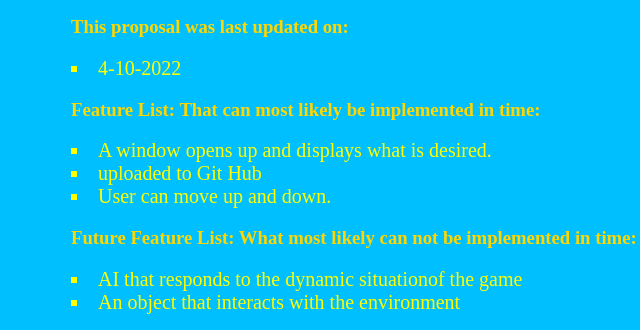
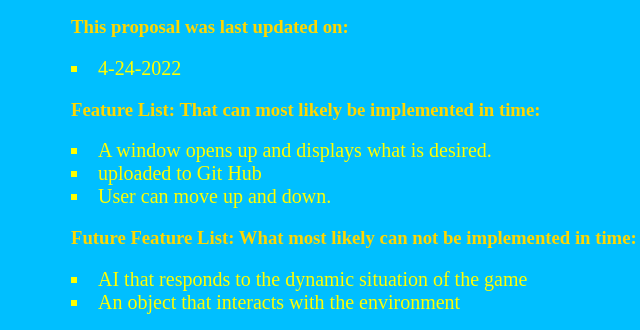
Before and after one commit to Jlacca/final-project-proposal, a plain HTML site: page index.html in a window 1280 px wide. Shown: the part 334-664 px from the top of the page, 17-657 px from the left. Drawn offline with Linux system fonts and the light colour scheme.

Commit message:
Updating for maybe the last time

```diff
--- a/index.html
+++ b/index.html
@@ -25,13 +25,13 @@
                     <li style="font-size: 20px;">This program opens, runs, and accuratley displays a score</li>
                     <li style="font-size: 20px;">This project will use Visual Studio Code for creating the soruce code, and use the python library "Pygame" to help me use assets for the game</li>
 <h3>This proposal was last updated on:</h3>
-                    <li style="font-size: 20px;">4-10-2022</li>
+                    <li style="font-size: 20px;">4-24-2022</li>
 <h3>Feature List: That can most likely be implemented in time:</h3>
                     <li style="font-size: 20px;">A window opens up and displays what is desired.</li>
                     <li style="font-size: 20px;">uploaded to Git Hub</li>
                     <li style="font-size: 20px;">User can move up and down.</li>
 <h3>Future Feature List: What most likely can not be implemented in time:</h3>
-                    <li style="font-size: 20px;">AI that responds to the dynamic situationof the game</li>
+                    <li style="font-size: 20px;">AI that responds to the dynamic situation of the game</li>
                     <li style="font-size: 20px;">An object that interacts with the environment</li>
 <h3>Basic Technical Features: Knowledge from class</h3>
                     <li style="font-size: 20px;">Using Python in Visual Studio Code, opening windows and importing libraries.</li>
```
